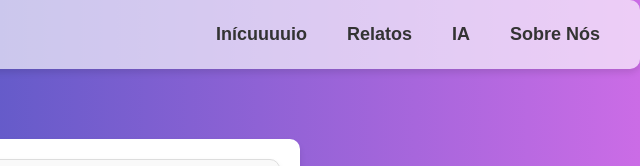
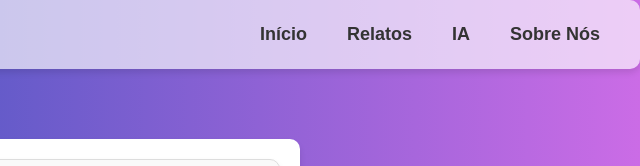
Before and after one commit to anna-lopes/pfc-site1, a website: page ia.html in a window 1280 px wide. Shown: the top 166 px of the page, 640-1280 px from the left. Drawn offline with Linux system fonts and the light colour scheme.

Commit message:
Update ia.html

```diff
--- a/ia.html
+++ b/ia.html
@@ -19,7 +19,7 @@
           <h1>Teenage IA</h1>
         </div>
         <div>
-          <li><a href="index.html">Inícuuuuio</a></li>
+          <li><a href="index.html">Início</a></li>
           <li><a href="relatos.html">Relatos</a></li>
           <li><a href="ia.html">IA</a></li>
           <li><a href="sobre.html">Sobre Nós</a></li>
```
